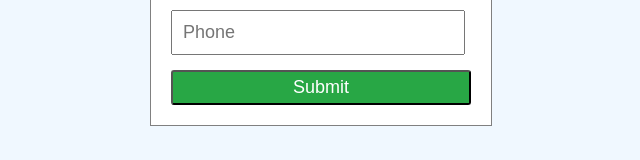
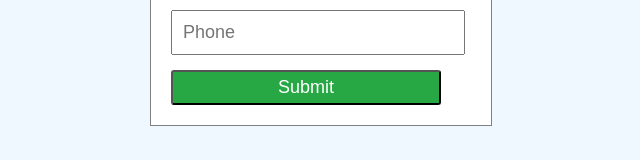
Before and after one commit to Niha3579/week-1, a plain HTML site: page index.html in a window 1280 px wide. Shown: the part 423-583 px from the top of the page, without its empty margins (319-959 px from the left). Drawn offline with Linux system fonts and the light colour scheme.

Commit message:
third commit

```diff
--- a/index.html
+++ b/index.html
@@ -8,7 +8,7 @@
 <input id="name" type="text" placeholder="Name" style="width: 90%; padding: 10px; margin-bottom: 15px; font-size: 18px;"/>
 <input type="email" placeholder="Email" required style="width: 90%; padding: 10px; margin-bottom: 15px; font-size: 18px;"/>
 <input type="tel" placeholder="Phone" required style="width: 90%; padding: 10px; margin-bottom: 15px; font-size: 18px;"/>
-<button id="button" type="submit" style="width: 100%; padding: 5px; background-color: #28a745; color: white; border-radius: 3px; font-size: 18px;">Submit</button>
+<button id="button" type="submit" style="width: 90%; padding: 5px; background-color: #28a745; color: white; border-radius: 3px; font-size: 18px;">Submit</button>
 </form>
 <script src="script.js"></script>
 </body>
```
